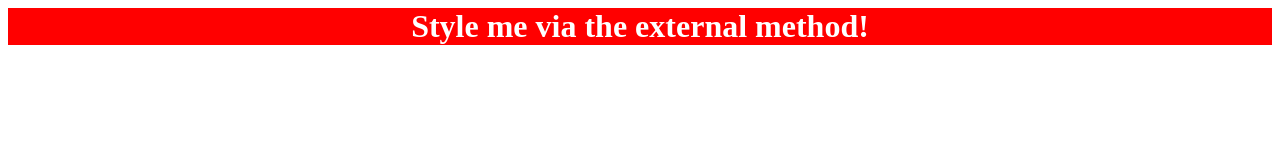
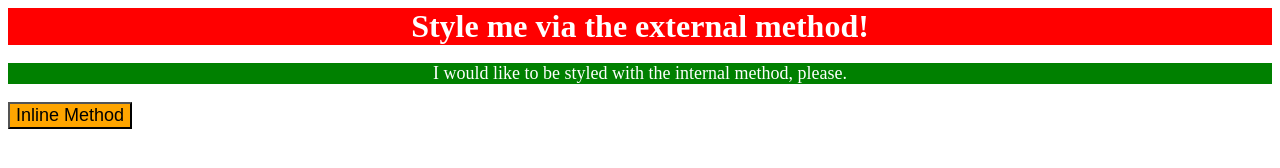
Before and after one commit to edergcalderon/exercises-TOP, a plain HTML site: page index.html in a window 1280 px wide. Drawn offline with Linux system fonts and the light colour scheme.

Commit message:
Edit index.html

```diff
--- a/index.html
+++ b/index.html
@@ -5,10 +5,21 @@
         <meta charset="UTF-8">
         <title>Practice Exercises for adding CSS</title>
         <link rel="stylesheet" href="methods.css">
+
+        <style>
+            p {
+                color: white;
+                background-color: green;
+                font-size: 18px;
+                text-align: center;
+            }
+        </style>
     </head>
 
     <body>
         <div>Style me via the external method!</div>
+        <p>I would like to be styled with the internal method, please.</p>
+        <button style="background-color: orange; color: black; font-size: 18px;">Inline Method</button>
     </body>
 
 </html>
```
